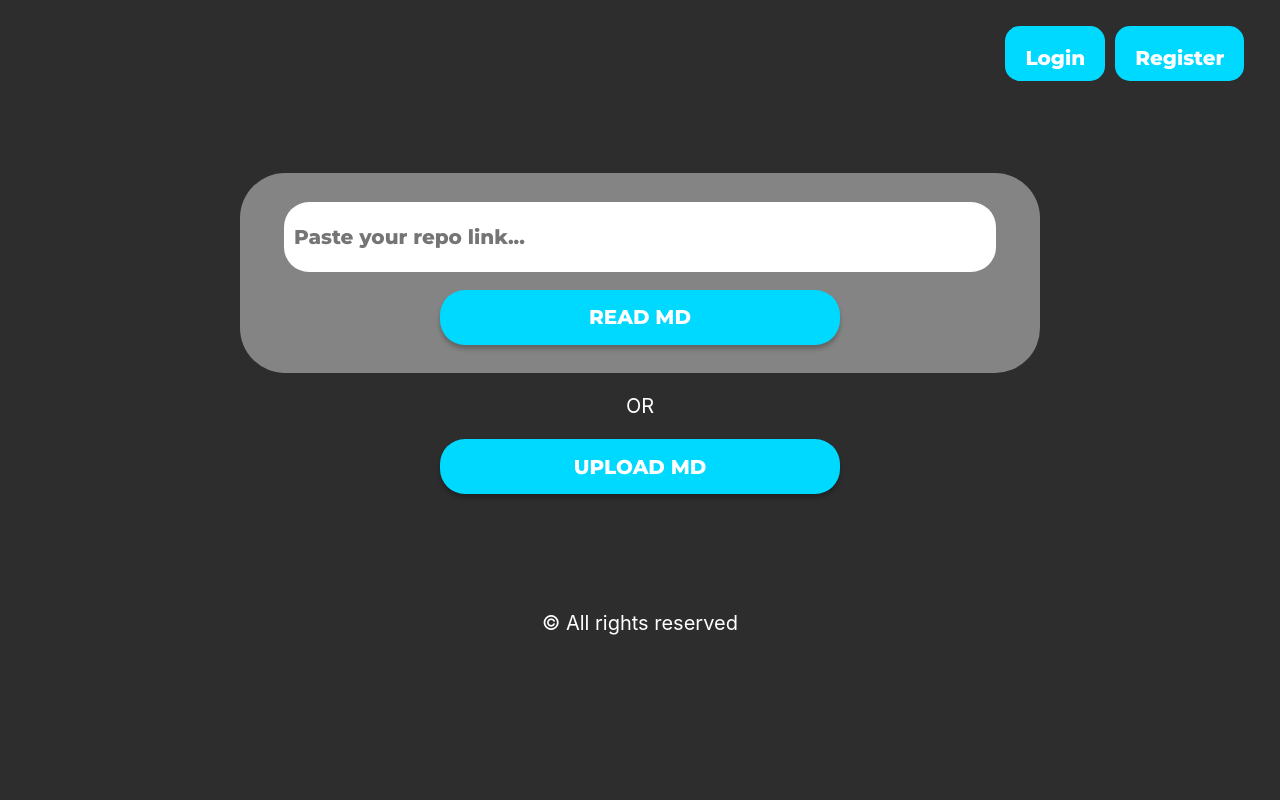
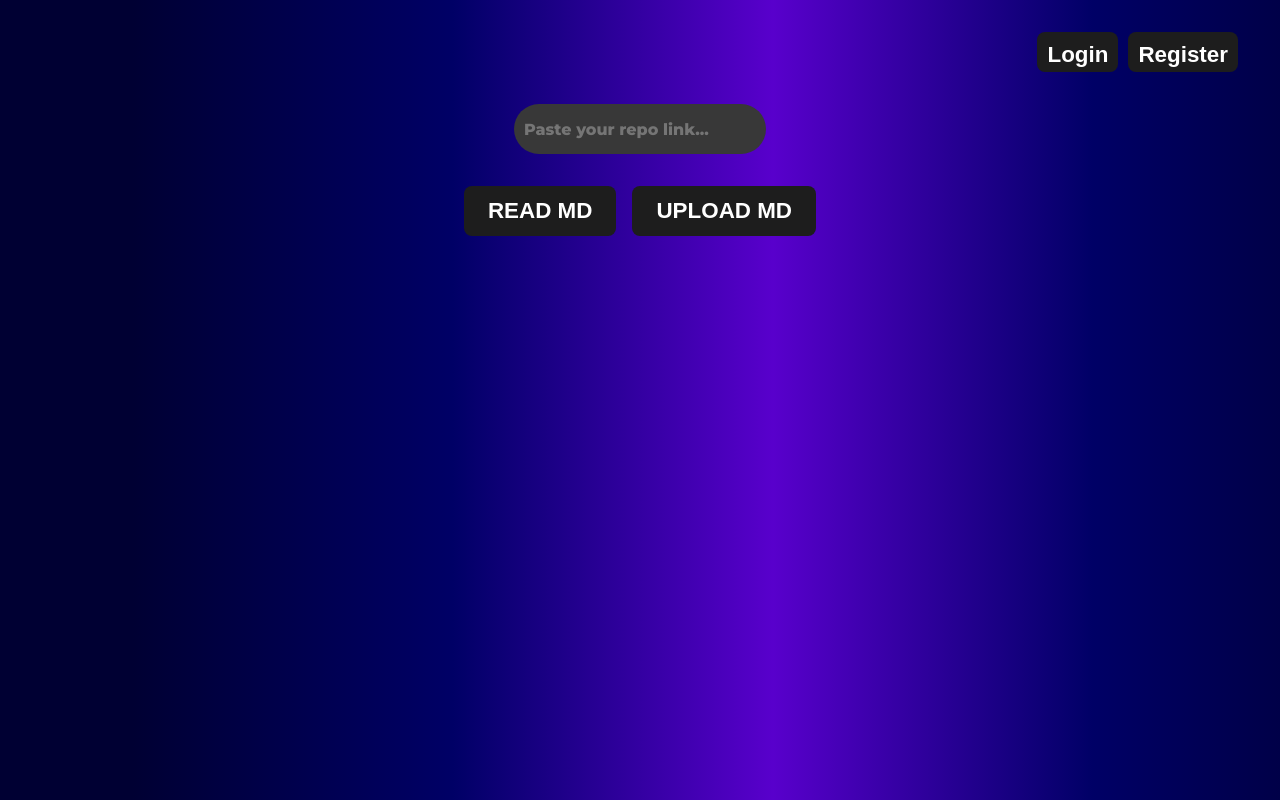
Before and after one commit to Kuonkli/MarkDownReader, a React (Create React App) app in the folder client/: page / in a window 1280 px wide. Built offline with nearby package versions, Linux system fonts and the light colour scheme; the HTML template or start-up script is replaced by a standard one.

Commit message:
Небольшие изменения по фронту

```diff
--- a/client/src/App.js
+++ b/client/src/App.js
@@ -3,10 +3,12 @@
 import MainPageComponent from "./components/MainPageComponent";
 import FileComponent from "./components/FileComponent";
 import UserProjectsComponent from "./components/UserProjectsComponent";
+import Background from './components/BackgroundComponent';
 
 const App = () => {
     return (
         <Router>
+            <Background />
             <Routes>
                 <Route path="/" element={<MainPageComponent />} />
                 <Route path="/file" element={<FileComponent />} />
--- /dev/null
+++ b/client/src/components/BackgroundComponent.js
@@ -0,0 +1,68 @@
+import React, { useEffect, useRef } from 'react';
+import "../css/BackgroundStyles.css"; // Импортируем CSS-файл
+
+const BackgroundComponent = () => {
+  const canvasRef = useRef(null);
+
+  useEffect(() => {
+    const canvas = canvasRef.current;
+    const ctx = canvas.getContext('2d');
+    let animationFrameId;
+    let offset = 0; // Смещение градиента
+    let direction = 1; // Направление движения (1 - вправо, -1 - влево)
+
+    // Настройка холста
+    const resizeCanvas = () => {
+      canvas.width = window.innerWidth;
+      canvas.height = window.innerHeight;
+    };
+
+    window.addEventListener('resize', resizeCanvas);
+    resizeCanvas();
+
+    // Анимация градиента
+    const animate = () => {
+      animationFrameId = requestAnimationFrame(animate);
+
+      // Очищаем холст
+      ctx.clearRect(0, 0, canvas.width, canvas.height);
+
+      // Создаем линейный градиент
+      const gradient = ctx.createLinearGradient(
+        offset, 0, // Начальная точка X
+        canvas.width + offset, 0 // Конечная точка X
+      );
+
+      // Цвета градиента
+      gradient.addColorStop(0, 'hsl(240, 100%, 10%)'); // Темно-синий
+      gradient.addColorStop(0.25, 'hsl(240, 100%, 20%)'); // Синий
+      gradient.addColorStop(0.5, 'hsl(266, 100%, 40%)'); // Яркий синий
+      gradient.addColorStop(0.75, 'hsl(240, 100%, 20%)'); // Синий
+      gradient.addColorStop(1, 'hsl(240, 100%, 10%)'); // Темно-синий
+
+      // Заливаем холст градиентом
+      ctx.fillStyle = gradient;
+      ctx.fillRect(0, 0, canvas.width, canvas.height);
+
+      // Анимация смещения
+      offset += direction * 0.4; // Скорость движения градиента
+
+      // Меняем направление, если градиент дошел до края
+      if (offset >= canvas.width * 0.2 || offset <= -canvas.width * 0.2) {
+        direction *= -1; // Меняем направление
+      }
+    };
+
+    animate();
+
+    // Очистка
+    return () => {
+      window.removeEventListener('resize', resizeCanvas);
+      cancelAnimationFrame(animationFrameId);
+    };
+  }, []);
+
+  return <canvas ref={canvasRef} className="canvas-style" />;
+};
+
+export default BackgroundComponent;
--- a/client/src/components/MainPageComponent.js
+++ b/client/src/components/MainPageComponent.js
@@ -126,7 +126,7 @@
     };
 
     return (
-        <div>
+        <div className="container">
             <header className="main-page-header">
                 <div>
                     <button
@@ -205,8 +205,7 @@
                     ) : null
                 }
 
-                <div className="container">
-                    <div className="link-block">
+                <div className="link-block ">
                         <div className="pastelinkarea">
                             {error && <p style={{color: "red"}}>{error}</p>}
                             <input
@@ -220,13 +219,12 @@
                                 placeholder="Paste your repo link..."
                             />
                         </div>
+                        <div className="ButtonGroup">
                             <div className="read-md-button">
                                 <button id="read-md-button" onClick={fetchFiles}>
                                     READ MD
                                 </button>
                             </div>
-                    </div>
-                    <p>OR</p>
                             <div className="upload-md-button">
                             <button
                                 id="upload-md-button"
@@ -244,12 +242,9 @@
                             />
                             </div>
                         </div>
+
+                </div>
             </main>
-
-
-            <footer className="footer">
-                <p>&copy; All rights reserved</p>
-            </footer>
         </div>
     );
 };
--- /dev/null
+++ b/client/src/css/BackgroundStyles.css
@@ -0,0 +1,9 @@
+/* styles.css */
+.canvas-style {
+    position: fixed;
+    top: 0;
+    left: 0;
+    width: 100%;
+    height: 100%;
+    z-index: -1;
+  }
--- a/client/src/css/MainPageStyles.css
+++ b/client/src/css/MainPageStyles.css
@@ -1,28 +1,49 @@
 @import url('https://fonts.googleapis.com/css2?family=Montserrat:ital,wght@0,100..900;1,100..900&display=swap');
 
 /* Base styles */
+
+.container {
+    min-height: 100vh;
+    padding: 2rem;
+    display: flex;
+    flex-direction: column;
+}
 .main-page-header {
-    margin: 2vw 0;
-    padding: 0 2vw;
     display: flex;
-    flex-direction: row;
     justify-content: flex-end;
-    gap: 11px;
+    gap: 1rem;
+    margin-bottom: 2rem;
 }
 
-.header-button,
-#read-md-button,
-#upload-md-button {
-    border: none;
-    border-radius: 15px;
-    font-family: 'Montserrat', sans-serif;
-    font-weight: 800;
-    font-size: inherit;
-    color: #fff;
-    background-color: #00D9FF;
-    transition: transform 0.5s ease, background-color 0.3s ease;
-    cursor: pointer;
+
+.link-block {
+    flex: 1;
+    display: flex;
+    flex-direction: column;
+    align-items: center;
+    justify-content: center;
+    text-align: center;
 }
+
+.ButtonGroup {
+    display: flex;
+    gap: 1rem;
+    justify-content: center;
+    margin-top: 1rem;
+}
+
+input{
+    max-width: 500px;
+    width: 100%;
+    margin: 0 auto 1rem;
+    padding: 0.75rem;
+    font-size: 1.25rem; /* Увеличенный размер шрифта */
+
+    @media (max-width: 768px) {
+      font-size: 1rem; /* Меньше на мобильных устройствах */
+    }
+}
+
 
 .header-button {
     height: 40px;
@@ -30,48 +51,9 @@
     margin-right: 10px;
 }
 
-#read-md-button, #upload-md-button {
-    width: 150px;
-    height: 40px;
-    border-radius: 25px;
-    box-shadow: 0 4px 4px 0 rgba(0, 0, 0, 0.25);
-}
 
-.container {
-    margin-top: 10vh;
-    margin-bottom: 10vh;
-    padding: 10%;
-    display: flex;
-    flex-direction: column;
-    gap: 14px;
-    align-items: center;
-    background-color: #2D2D2D;
-}
 
-.container p {
-    color: #fff;
-    margin: 0;
-}
 
-.footer {
-    color: #fff;
-    text-align: center;
-    margin-top: auto;
-    margin-bottom: 0;
-    font-size: 20px;
-}
-
-.link-block {
-    background-color: #848484;
-    width: 300px;
-    height: 150px;
-    border-radius: 45px;
-    display: flex;
-    flex-direction: column;
-    justify-content: center;
-    align-items: center;
-    gap: 18px;
-}
 
 #repo-link {
     font-family: 'Montserrat', sans-serif;
@@ -84,76 +66,8 @@
     padding-left: 10px;
 }
 
-input:focus {
-    outline: none;
-}
 
-button:hover, #read-md-button:hover, #upload-md-button:hover {
-    background-color: #04b0ce;
-}
 
-button:active, #read-md-button:active, #upload-md-button:active {
-    transform: scale(1.1);
-}
-
-/* Tablet styles (min-width: 768px) */
-@media (min-width: 768px) {
-    html, body {
-        font-size: 20px;
-    }
-
-    .header {
-        gap: 13px;
-    }
-
-    .header-button {
-        height: 55px;
-        padding: 20px;
-    }
-
-    .container {
-        gap: 21px;
-    }
-
-    .link-block {
-        width: 400px;
-        height: 200px;
-    }
-
-    #repo-link {
-        width: 340px;
-        height: 68px;
-    }
-
-    #read-md-button, #upload-md-button {
-        width: 200px;
-        height: 55px;
-    }
-}
-
-/* Desktop styles (min-width: 1024px) */
-@media (min-width: 1024px) {
-    .header {
-        margin: 5% 0;
-    }
-
-    .container {
-        padding: 1%;
-        margin-bottom: 5%;
-    }
-
-    .link-block {
-        width: 800px;
-    }
-
-    #repo-link {
-        width: 700px;
-    }
-
-    #read-md-button, #upload-md-button {
-        width: 400px;
-    }
-}
 
 .auth-overlay {
     position: fixed;
--- a/client/src/index.css
+++ b/client/src/index.css
@@ -1,14 +1,53 @@
-body {
+:root {
+    --primary-bg: #121212;
+    --secondary-bg: #383838;
+    --primary-text: #ffffff;
+    --secondary-text: #b3b3b3;
+    --accent-color: #1d1d1d;
+    --error-color: #ef4444;
+  }
+
+  * {
     margin: 0;
-    font-family: -apple-system, BlinkMacSystemFont, 'Segoe UI', 'Roboto', 'Oxygen',
-    'Ubuntu', 'Cantarell', 'Fira Sans', 'Droid Sans', 'Helvetica Neue',
-    sans-serif;
-    -webkit-font-smoothing: antialiased;
-    -moz-osx-font-smoothing: grayscale;
-    background-color: #2D2D2D;
-}
+    padding: 0;
+    box-sizing: border-box;
+    font-weight: bold;
+  }
 
-code {
-    font-family: source-code-pro, Menlo, Monaco, Consolas, 'Courier New',
-    monospace;
-}
+  body {
+    font-family: 'Inter', sans-serif;
+    background-color: var(--primary-bg);
+    color: var(--primary-text);
+    min-height: 100vh;
+  }
+
+  button {
+    cursor: pointer;
+    border: none;
+    background: var(--accent-color);
+    color: white;
+    padding: 0.75rem 1.5rem;
+    border-radius: 0.5rem;
+    font-size: 1.4rem;
+    transition: opacity 0.2s;
+  }
+
+  button:hover {
+    opacity: 0.9;
+  }
+
+  input {
+    background: var(--secondary-bg);
+    border: 1px solid var(--secondary-text);
+    color: var(--primary-text);
+    padding: 0.75rem;
+    border-radius: 0.5rem;
+    font-size: 1rem;
+    width: 100%;
+    margin-bottom: 1rem;
+  }
+
+  input:focus {
+    outline: none;
+    border-color: var(--accent-color);
+  }
```
Lines whose indentation alone changed are shown as unchanged.
